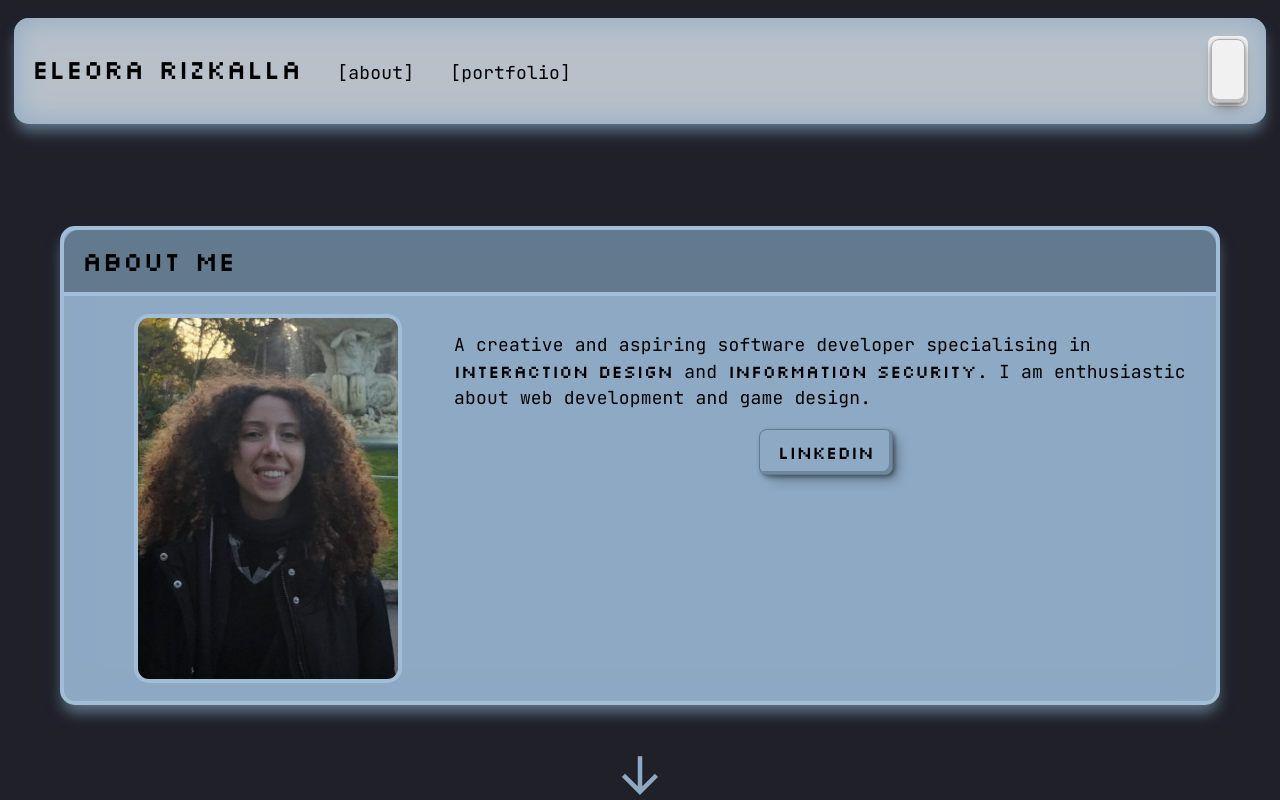
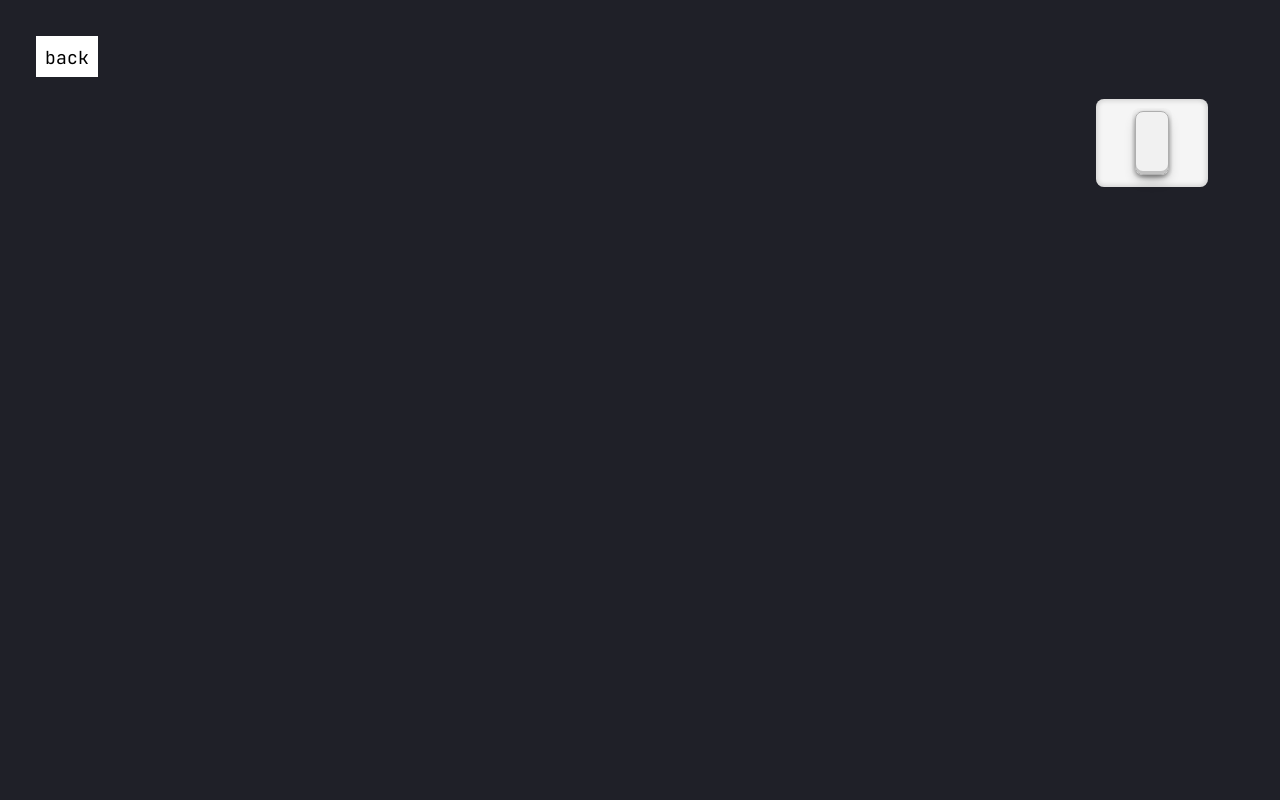
Before and after one commit to elle-r601/portfolio-react, a React (Vite) app: page /Archive in a window 1280 px wide. Shown: the top 800 px of the page. Built offline with nearby package versions, Linux system fonts and the light colour scheme.

Commit message:
will change

```diff
--- a/package.json
+++ b/package.json
@@ -13,7 +13,8 @@
     "bootstrap": "^5.3.8",
     "react": "^19.2.5",
     "react-bootstrap": "^2.10.10",
-    "react-dom": "^19.2.5"
+    "react-dom": "^19.2.5",
+    "react-router-dom": "^7.17.0"
   },
   "devDependencies": {
     "@eslint/js": "^10.0.1",
--- a/src/App.css
+++ b/src/App.css
@@ -28,3 +28,16 @@ p {
 .section {
   margin: 15vh 0 50vh 0;
 }
+
+.light-switch {
+  position: absolute;
+  top: 5.5rem;
+  right: 4rem;
+  z-index: 9999999;
+  background: whitesmoke;
+  padding: 0.5rem 2rem;
+  border-radius: 8px;
+  box-shadow: 0 0 4px 2px rgba(116, 116, 116, 0.25) inset;
+
+
+}
--- a/src/App.jsx
+++ b/src/App.jsx
@@ -1,26 +1,36 @@
 import { useState } from 'react'
+import { BrowserRouter, Routes, Route } from "react-router-dom";
 
 import './App.css'
 import Navbar from './components/Navbar'
 import About from './components/About'
 import CarouselWidget from './components/CarouselWidget'
 import ToggleSwitch from './components/ToggleSwitch'
-import AnimatedBorder from './components/animatedBorder'
+import Home from './components/Home'
+import Archive from './components/Archive'
 
 function App() {
   const [toggled, setToggled] = useState(false);
 
   return (
     <>
+    <BrowserRouter>
+      <div id="bg" className={toggled ? "light" : "dark"}>
+        <ToggleSwitch
+              isOn={toggled}
+              handleToggle={() => setToggled(!toggled)}
+            />
 
-    <div id="bg" className={toggled ? "light" : "dark"}>
-          <Navbar
-            isOn={toggled}
-            handleToggle={() => setToggled(!toggled)}
-            />
-          <About />
-          <CarouselWidget />
-    </div>
+          <Routes>
+            <Route path="/" element={<Home />} />
+            <Route path="/Archive" element={<Archive />} />
+          </Routes>
+
+
+
+      </div>
+    </BrowserRouter>
+
     </>
   )
 }
--- /dev/null
+++ b/src/components/Archive.css
@@ -0,0 +1,10 @@
+#back-btn {
+  background: white;
+  width: fit-content;
+  padding: 0.5rem 0.5rem 0 0.5rem;
+  margin: 2rem;
+}
+
+.Archive {
+  min-height: 100vh;
+}
--- /dev/null
+++ b/src/components/Archive.jsx
@@ -0,0 +1,17 @@
+
+import { useState } from 'react'
+import Home from './Home'
+import { Link } from 'react-router-dom';
+import './Archive.css'
+
+function Archive() {
+
+    return (
+      <div className="Archive">
+        <div id='back-btn'>
+        <Link to="/" className="nav">back</Link>
+        </div>
+      </div>
+    )
+}
+export default Archive;
--- /dev/null
+++ b/src/components/Home.jsx
@@ -0,0 +1,20 @@
+
+import { useState } from 'react'
+import About from './About'
+import CarouselWidget from './CarouselWidget'
+import Navbar from './/Navbar'
+
+function Home()  {
+    const [toggled, setToggled] = useState(false);
+    return (
+      <div className="Home">
+        <Navbar
+          isOn={toggled}
+          handleToggle={() => setToggled(!toggled)}
+          />
+        <About />
+        <CarouselWidget />
+      </div>
+    )
+}
+export default Home;
--- a/src/components/Navbar.jsx
+++ b/src/components/Navbar.jsx
@@ -1,5 +1,7 @@
 import ToggleSwitch from "./ToggleSwitch";
 import { useState } from 'react'
+import { Link } from "react-router-dom";
+import Archive from './Archive'
 import "./Navbar.css"
 
 function Navbar({isOn, handleToggle}) {
@@ -32,13 +34,15 @@ function Navbar({isOn, handleToggle}) {
             </div>
             <a href="#" onClick={handleClick} className="nav" id="about">[about]</a>
             <a href="#" onClick={handleClick} className="nav" id="portfolio">[portfolio]</a>
+
+            <Link to="/Archive" className="nav">[archive]</Link>
+
         </div>
         <div className="header-col2">
-            {/* <p id="date">{string}</p> */}
-            <ToggleSwitch
+            {/* <ToggleSwitch
                 isOn={isOn}
                 handleToggle={handleToggle}
-            />
+            /> */}
         </div>
 
     </div>
--- a/src/components/ToggleSwitch.css
+++ b/src/components/ToggleSwitch.css
@@ -2,6 +2,7 @@
   height: 0;
   width: 0;
   visibility: hidden;
+  display: none;
 }
 
 .switch-label {
--- a/src/components/ToggleSwitch.jsx
+++ b/src/components/ToggleSwitch.jsx
@@ -8,6 +8,7 @@ const ToggleSwitch = ({ isOn, handleToggle }) => {
 
   return (
      <>
+     <div className='light-switch'>
       <input
         checked={isOn}
         onChange={handleToggle}
@@ -21,6 +22,8 @@ const ToggleSwitch = ({ isOn, handleToggle }) => {
       >
         <span className={`switch-button`} />
       </label>
+     </div>
+
     </>
   );
 };
--- a/src/index.css
+++ b/src/index.css
@@ -75,9 +75,7 @@ h2 {
 .annotations-layer {
   position: absolute;
   z-index: 9999999;
-
 }
-
 
 html {
   min-height: 100%;
```
Also changed, not shown: 1 other file (tests, documents, lock files or other folders).
